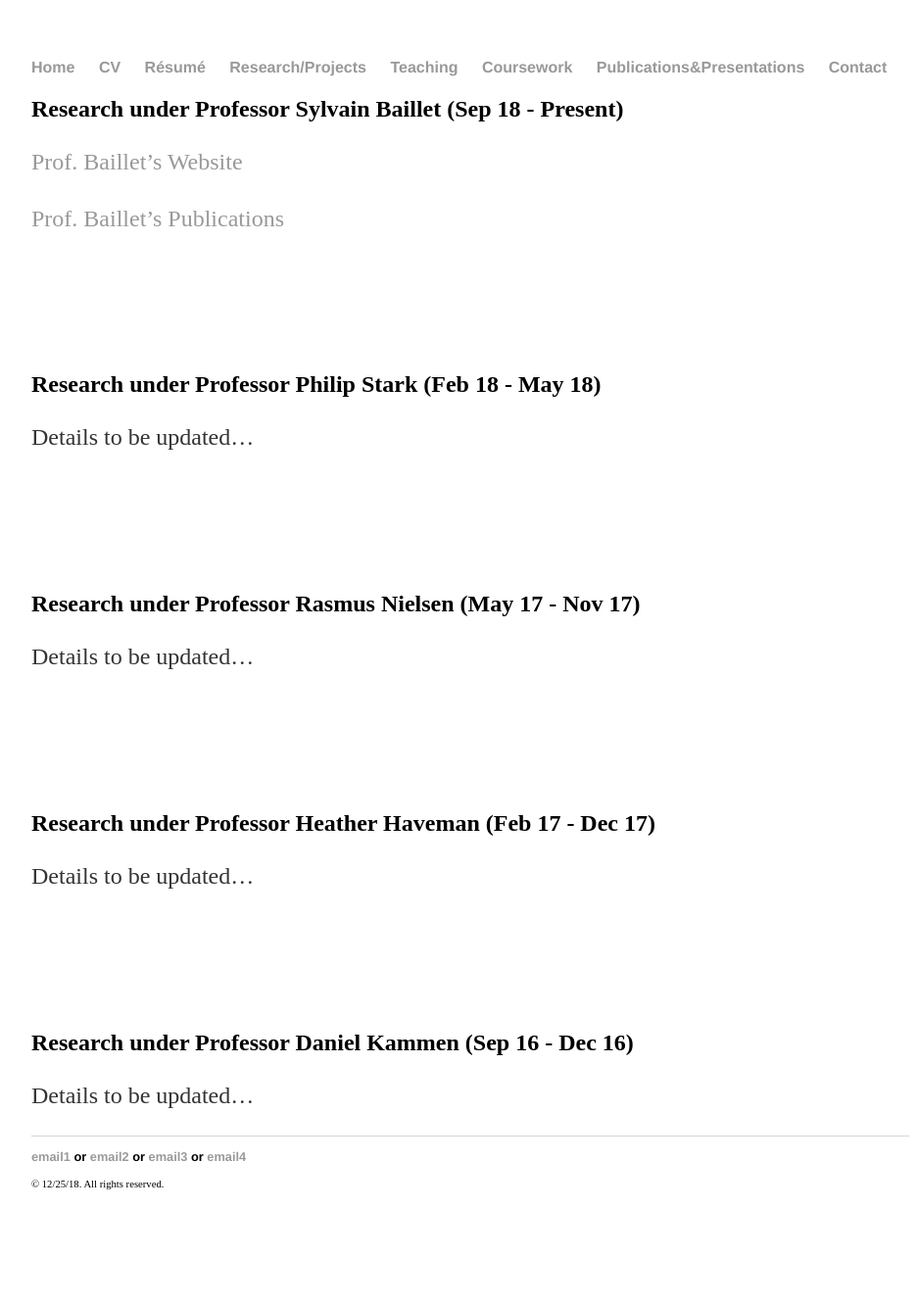
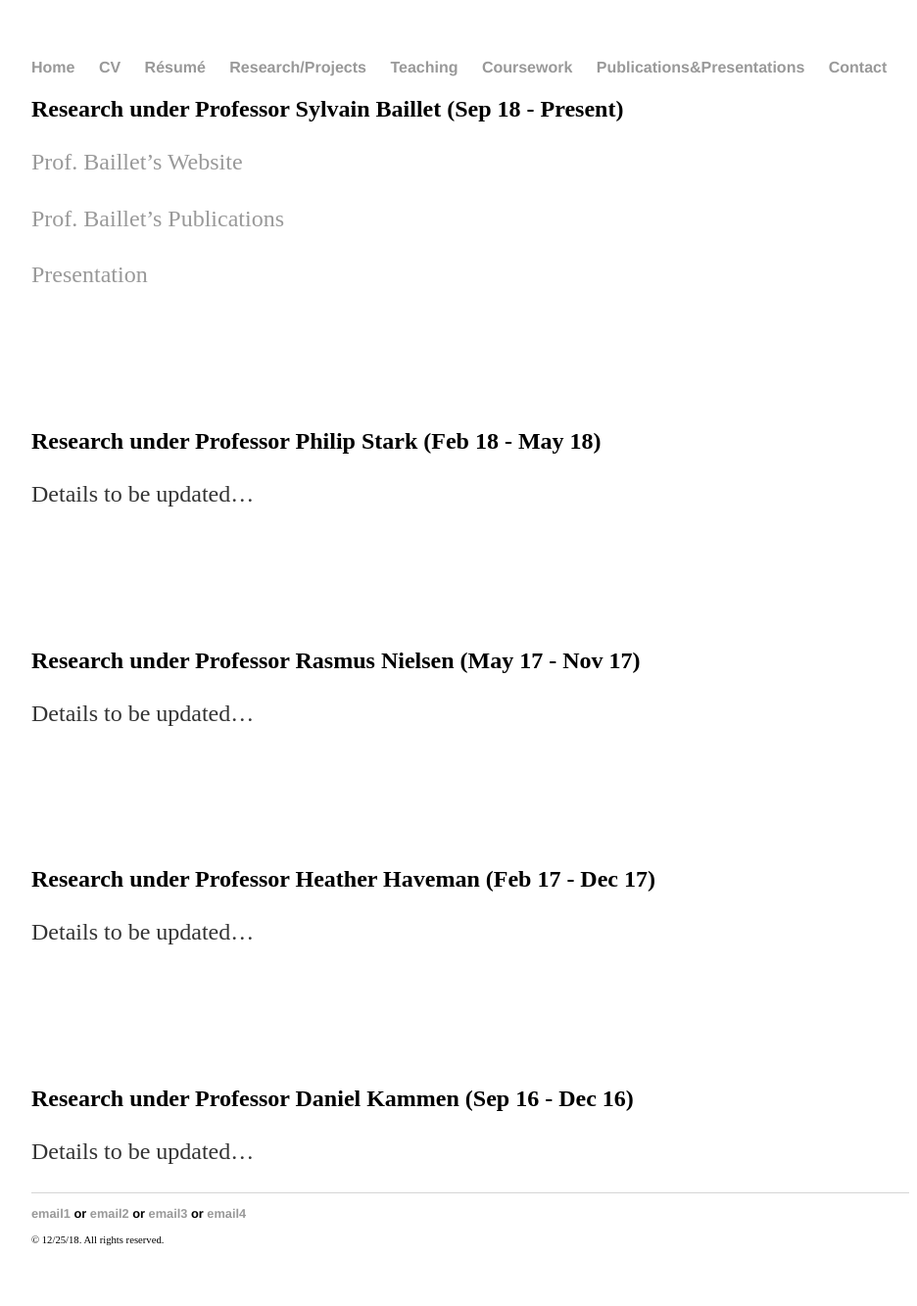
Before and after one commit to yjkweon24/yjkweon24.github.io, a Jekyll site: the page built from researchprojects/researchprojects.md, in a window 1280 px wide. Shown: the whole page at 98% size, without its empty margins (160-1096 px from the left). Built offline with Jekyll 4.4.1, drawn with Linux system fonts in a browser that asks for light colours; before the commit the page ends 1276 px from its top, so only the background shows below that.

Commit message:
update pptx

```diff
--- a/researchprojects/researchprojects.md
+++ b/researchprojects/researchprojects.md
@@ -8,6 +8,8 @@
 [Prof. Baillet's Website](https://www.mcgill.ca/bic/research/neurospeed-neural-dynamics-brain-systems-baillet)
 
 [Prof. Baillet's Publications](https://scholar.google.ca/citations?hl=en&user=5GTopjMAAAAJ&view_op=list_works&sortby=pubdate)
+
+[Presentation](https://github.com/yjkweon24/yjkweon24.github.io/raw/master/researchprojects/Jin.pptx)
 
 <br>
 
```
